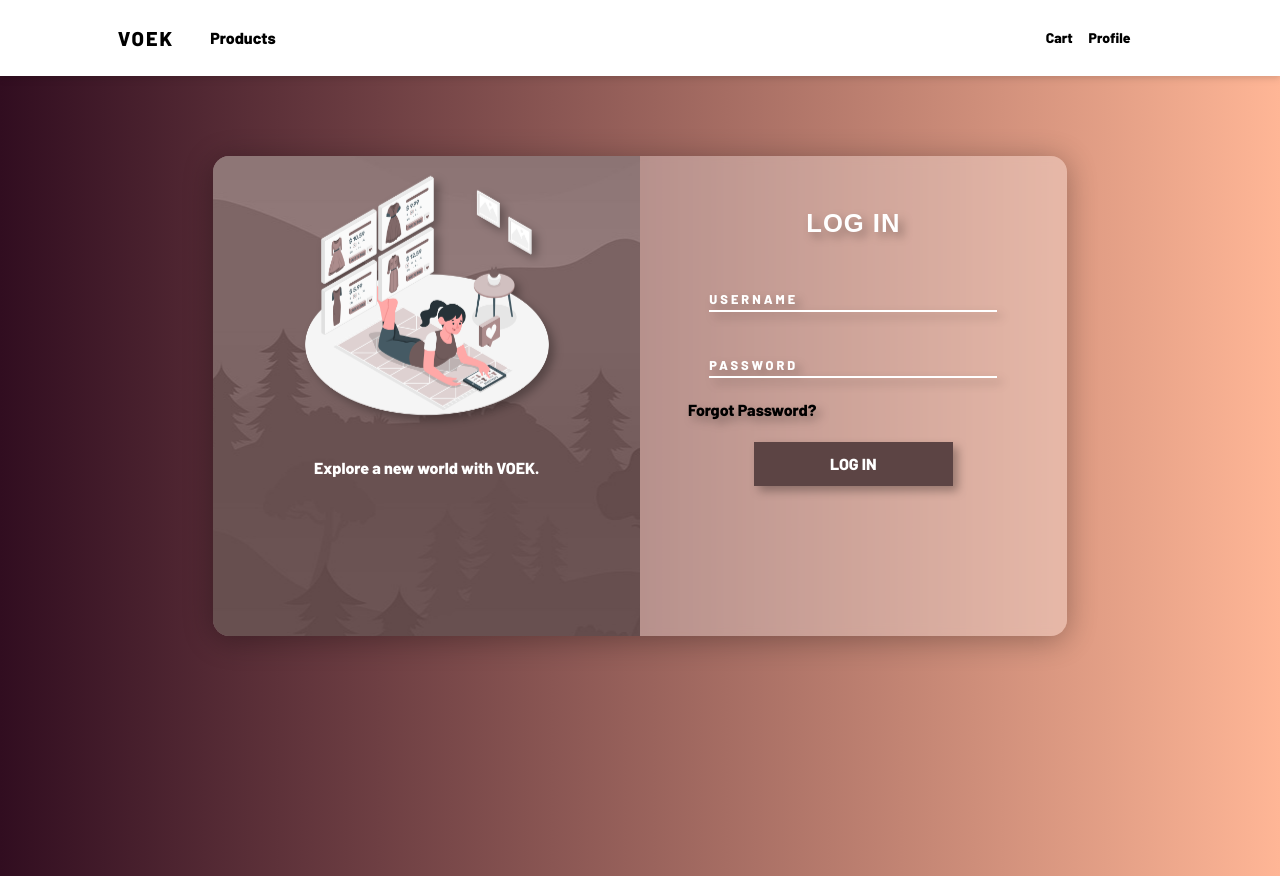
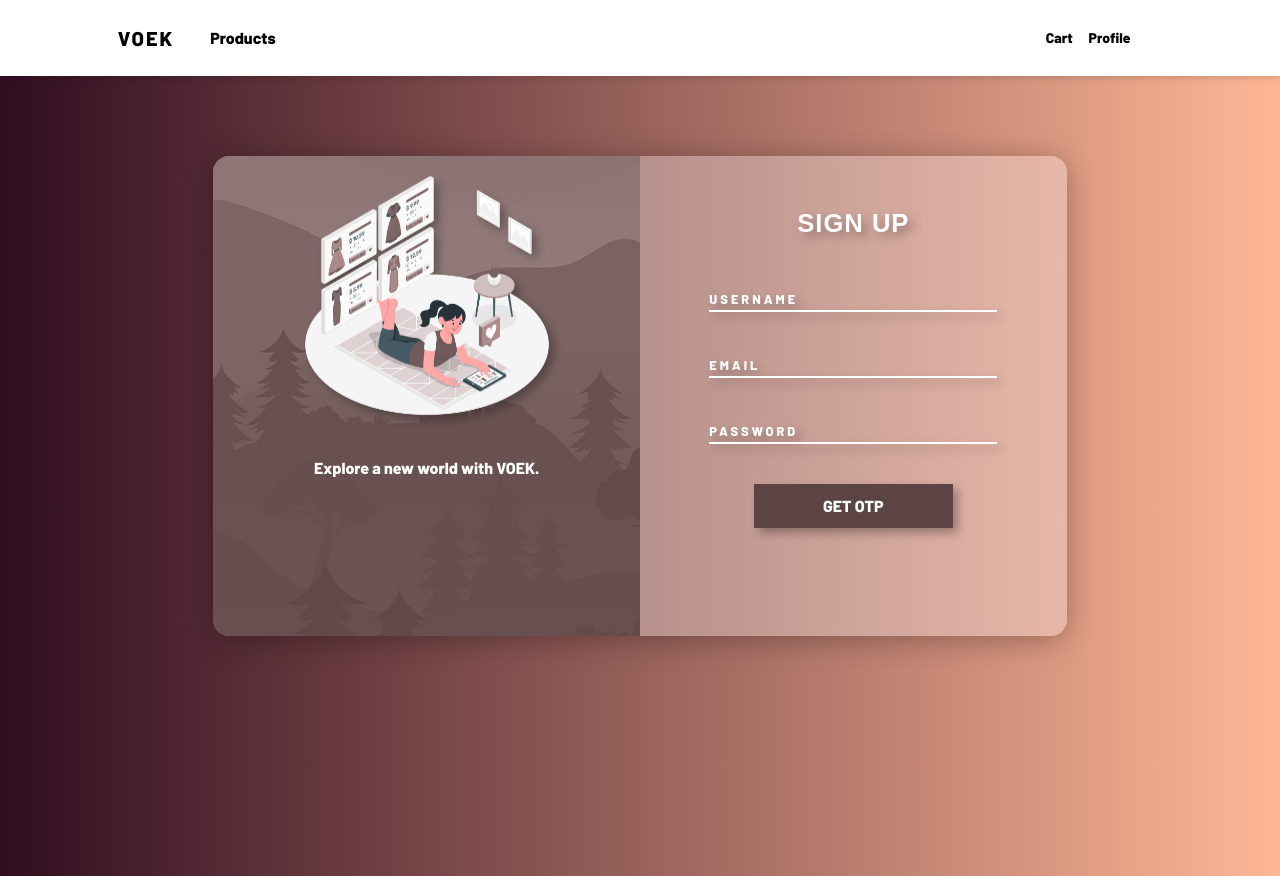
Before and after one commit to Noah-mh/voek, a React (Vite) app in the folder client/: page / in a window 1280 px wide. Built offline with nearby package versions, Linux system fonts and the light colour scheme.

Commit message:
feature_loginRight

```diff
--- a/client/src/App.tsx
+++ b/client/src/App.tsx
@@ -2,6 +2,7 @@ import { useState } from "react";
 import "./App.css";
 import Header from "./components/header/header.tsx";
 import LoginBanner from "./components/loginBanner/loginBanner.tsx";
+import { Route, Routes } from "react-router-dom";
 
 function App() {
   return (
--- a/client/src/components/loginBanner/loginBanner.tsx
+++ b/client/src/components/loginBanner/loginBanner.tsx
@@ -1,7 +1,8 @@
 import React from "react";
-import "./loginBanner.css";
+import "./signUP.css";
 import loginPhoto from "../../img/login/loginVec.png";
 import LoginBannerRight from "./loginBannerRight.tsx";
+import SignUP from "./signUP.tsx";
 const loginBanner = () => {
   return (
     <div className="containerZ main w-screen h-screen flex">
@@ -12,7 +13,8 @@ const loginBanner = () => {
             Explore a new world with VOEK.
           </h1>
         </div>
-        <LoginBannerRight />
+        {/* <LoginBannerRight /> */}
+        <SignUP />
       </div>
     </div>
   );
--- /dev/null
+++ b/client/src/components/loginBanner/signUP.css
@@ -0,0 +1,64 @@
+.containerZ {
+  background-image: linear-gradient(to right, #310d20, #ffb696);
+}
+.card {
+  background: rgba(255, 255, 255, 0.3);
+  border-radius: 16px;
+  box-shadow: 0 4px 30px rgba(0, 0, 0, 0.3);
+  backdrop-filter: blur(5.1px);
+}
+
+.left {
+  background-image: url("../../img/login/loginBG.jpg");
+  background-position: 1%;
+}
+.left h1 {
+  font-family: "Barlow", sans-serif;
+  font-weight: lighter;
+}
+
+.left img {
+  filter: drop-shadow(5px 5px 5px rgba(0, 0, 0, 0.3));
+  animation: float 10s infinite both;
+}
+
+.right h1 {
+  font-size: 1.6em;
+  color: white;
+  letter-spacing: 1px;
+  font-family: Arial;
+}
+.right {
+  filter: drop-shadow(5px 5px 5px rgba(0, 0, 0, 0.3));
+}
+input {
+  background-color: transparent;
+  color: white;
+  border-bottom: 2px solid white;
+}
+input::placeholder {
+  font-size: 0.8em;
+  color: white;
+  font-family: "Barlow", serif;
+  font-weight: -100;
+  letter-spacing: 3px;
+}
+.submitLogin {
+  background-color: var(--softerPurple);
+  border-bottom: 0;
+  display: block;
+  font-family: "Barlow", "sans";
+  width: 60%;
+  padding: 10px;
+}
+@keyframes float {
+  0% {
+    transform: translatey(0px);
+  }
+  50% {
+    transform: translatey(-20px);
+  }
+  100% {
+    transform: translatey(0px);
+  }
+}
--- /dev/null
+++ b/client/src/components/loginBanner/signUP.tsx
@@ -0,0 +1,42 @@
+import React from "react";
+import "./loginBanner.css";
+
+// havent finish any of the routes
+
+const signUP = (): JSX.Element => {
+  return (
+    <div className="right w-1/2  h-full flex-wrap justify-center p-12">
+      <h1 className=" text-center font-bold">SIGN UP</h1>
+      <form className="pt-6">
+        <div className="field-wrapper flex">
+          <input
+            type="text"
+            name="username"
+            placeholder="USERNAME"
+            className="w-72"
+          />
+        </div>
+        <div className="field-wrapper flex">
+          <input
+            type="email"
+            name="email"
+            placeholder="EMAIL"
+            autoComplete="new-email"
+            className="w-72"
+          />
+        </div>
+        <div className="field-wrapper flex">
+          <input
+            type="password"
+            name="password"
+            placeholder="PASSWORD"
+            autoComplete="new-password"
+            className="w-72"
+          />
+        </div>
+        <input type="submit" value="GET OTP" className="submitLogin" />
+      </form>
+    </div>
+  );
+};
+export default signUP;
```
